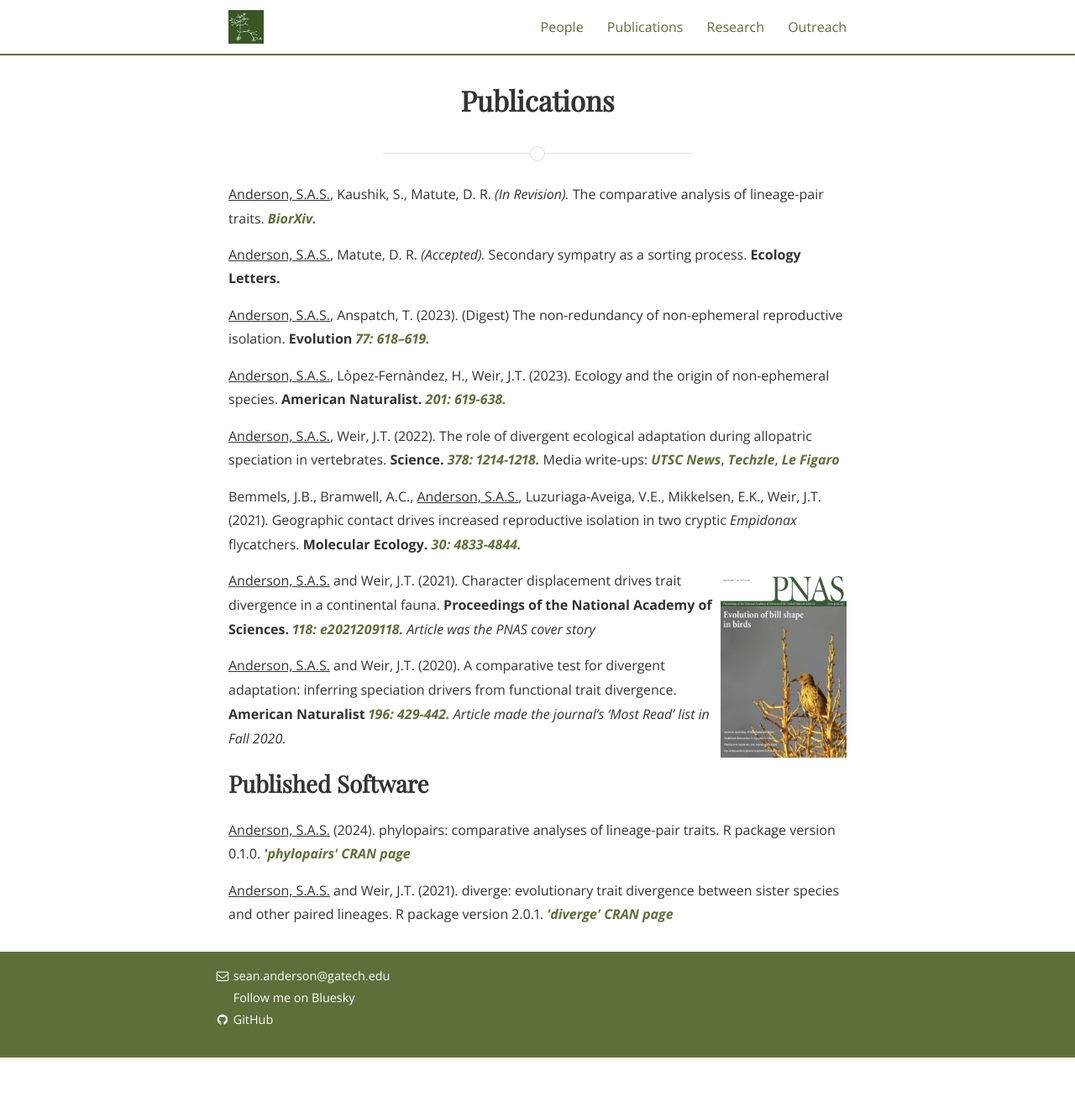
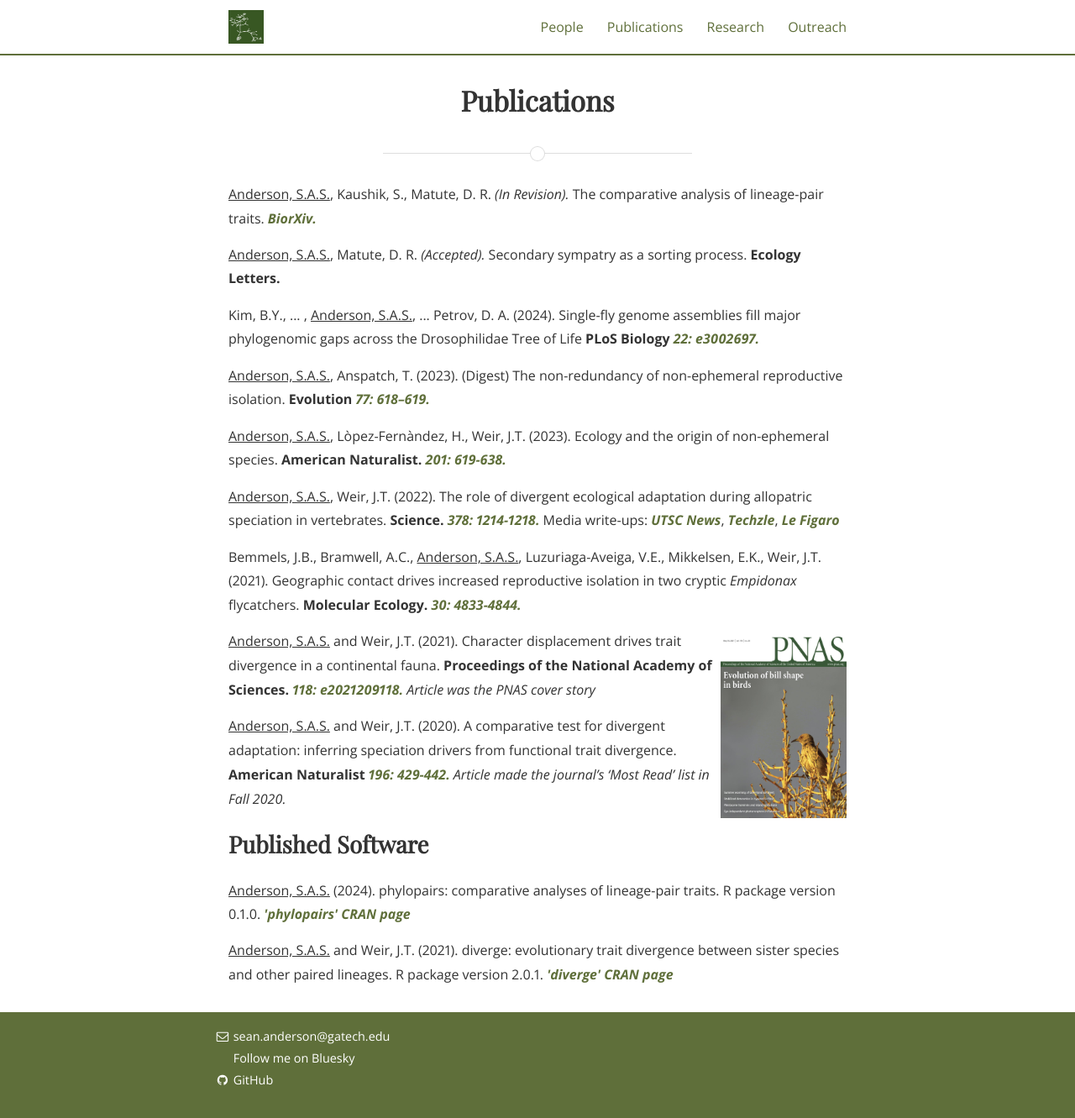
Before and after one commit to SeanASAnderson/SeanASAnderson.github.io, a Jekyll site: the page built from publications2.md, in a window 1280 px wide and 1331 px high. Shown: the whole window at 84% size. Built offline with Jekyll 4.4.1, drawn with Linux system fonts in a browser that asks for light colours; nearby versions of some CDN libraries; some web fonts are replaced.

Commit message:
pub update

```diff
--- a/publications2.md
+++ b/publications2.md
@@ -19,6 +19,8 @@ img {
 
 <p><u>Anderson, S.A.S.</u>, Matute, D. R.  <i> (Accepted). </i> Secondary sympatry as a sorting process.<b> Ecology Letters.</b> </p>
 
+<p>Kim, B.Y., ... , <u>Anderson, S.A.S.</u>, ... Petrov, D. A. (2024). Single-fly genome assemblies fill major phylogenomic gaps across the Drosophilidae Tree of Life <b>PLoS Biology</b> <a href="https://journals.plos.org/plosbiology/article?id=10.1371/journal.pbio.3002697"><b><i> 22: e3002697.</i></b></a> </p>
+
 <p><u>Anderson, S.A.S.</u>, Anspatch, T. (2023). (Digest) The non-redundancy of non-ephemeral reproductive isolation. <b>Evolution</b> <a href="https://academic.oup.com/evolut/advance-article/doi/10.1093/evolut/qpac060/6918776"><b><i>77: 618–619.</i></b></a> </p>
 
 <p><u>Anderson, S.A.S.</u>, L&ograve;pez-Fern&agrave;ndez, H., Weir, J.T. (2023). Ecology and the origin of non-ephemeral species. <b>American Naturalist.</b> <a href="https://doi.org/10.1086/723763"><b><i>201: 619-638.</i></b></a> </p>
```
